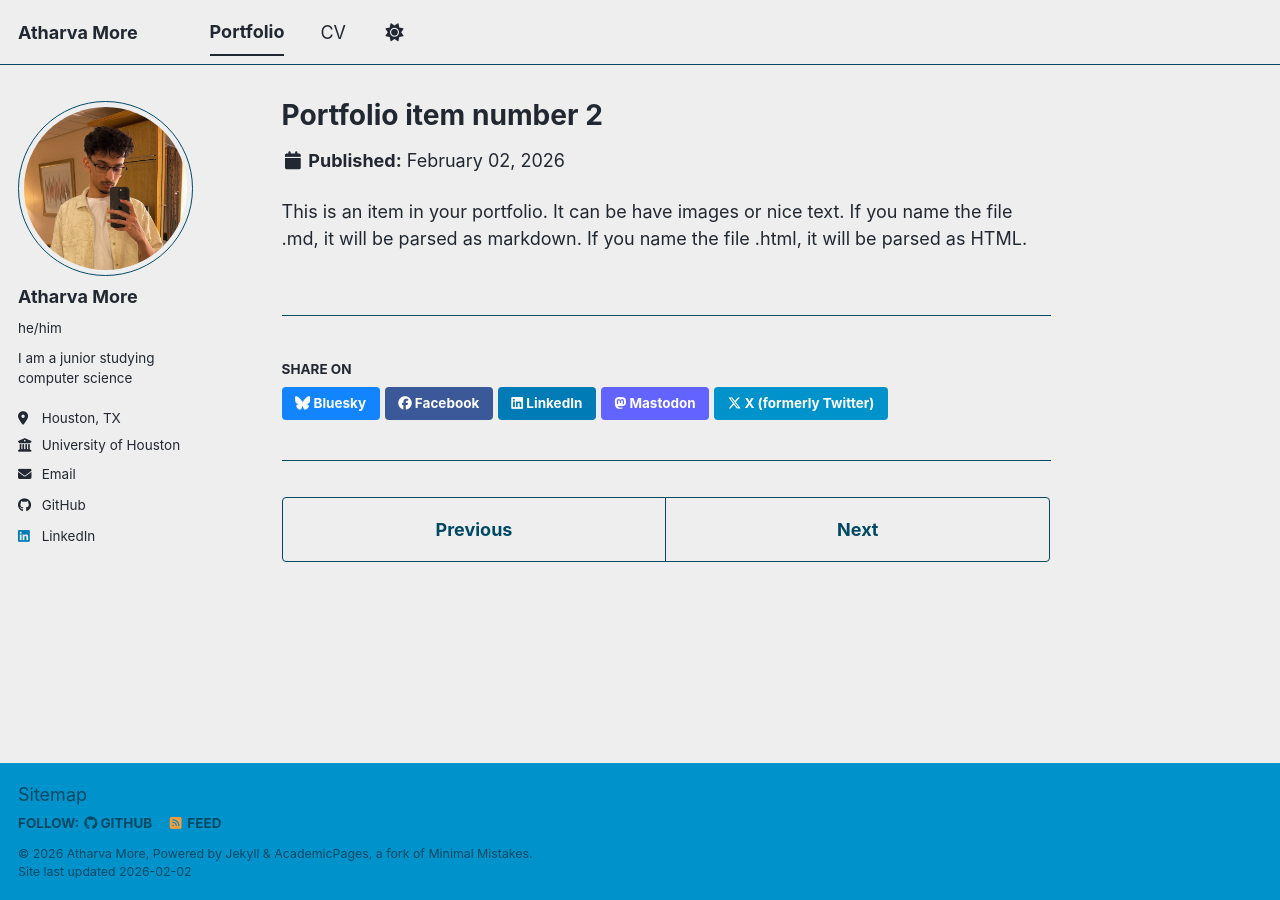
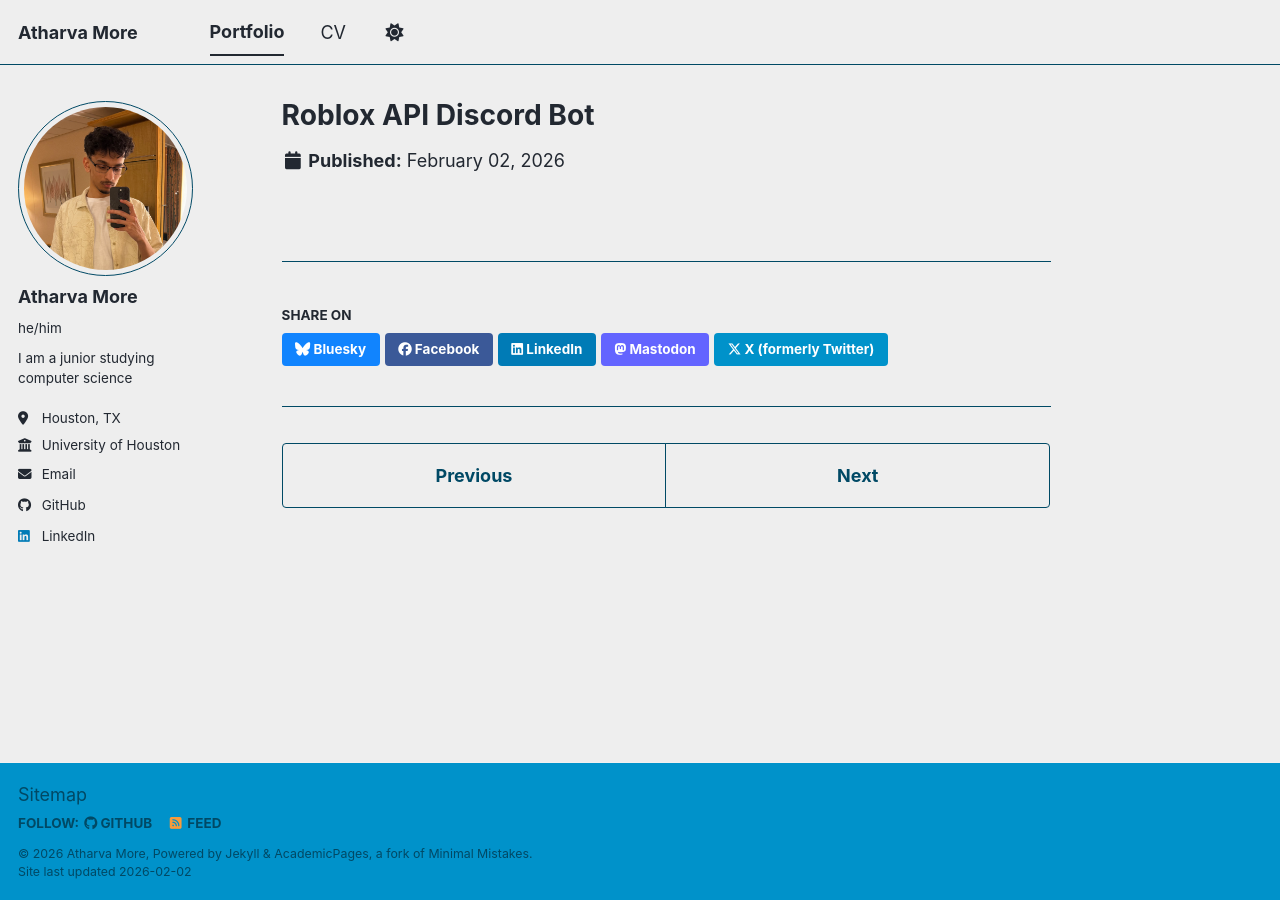
Before and after one commit to AtharvaMore1/AtharvaMore1.github.io, a Jekyll site: the page built from _portfolio/portfolio-2.html, in a window 1280 px wide. Built offline with Jekyll 4.4.1, drawn with Linux system fonts in a browser that asks for light colours; a script bundle is joined from its source files by our own code; library files that are not in the unit come from our copies.

Commit message:
Update portfolio-2.html

```diff
--- a/_portfolio/portfolio-2.html
+++ b/_portfolio/portfolio-2.html
@@ -1,7 +1,5 @@
 ---
-title: "Portfolio item number 2"
-excerpt: "Short description of portfolio item number 2 <br/><img src='/images/500x300.png'>"
+title: "Roblox API Discord Bot"
+excerpt: "A Discord bot that integrates with the Roblox API to provide real-time information lookup directly within Discord servers. Users can query player profiles, group details, and game/place information using simple commands.<br/><img src='/images/500x300.png'>"
 collection: portfolio
 ---
-
-This is an item in your portfolio. It can be have images or nice text. If you name the file .md, it will be parsed as markdown. If you name the file .html, it will be parsed as HTML.
```
